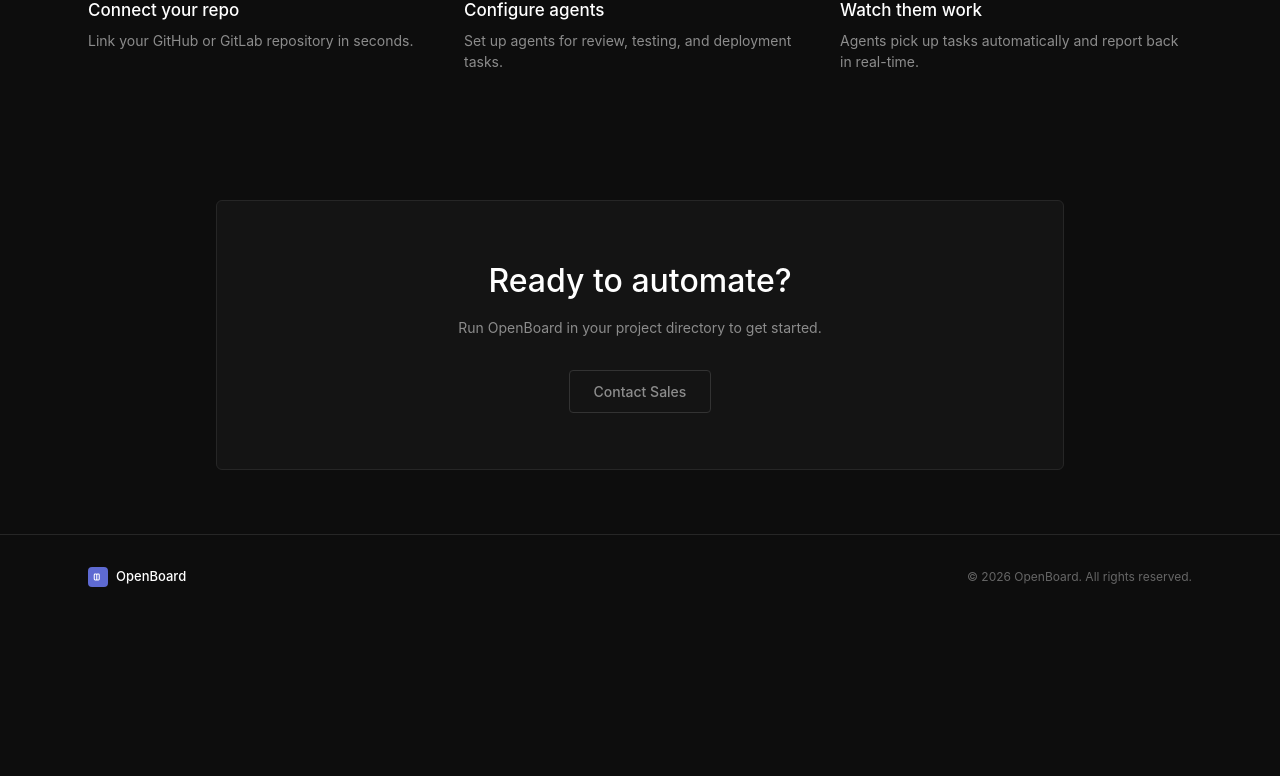
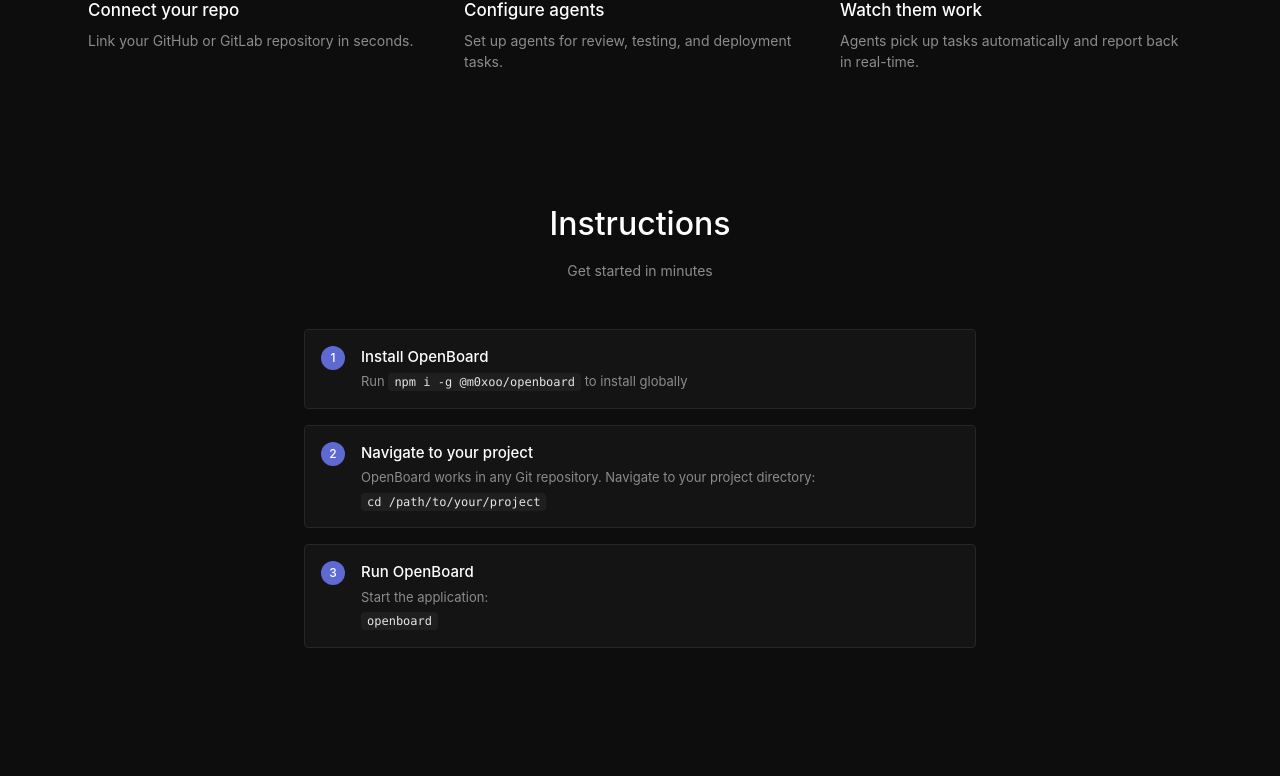
Before and after one commit to M0xoo/test, a Next.js app: page / in a window 1280 px wide. Shown: the part 1495-2271 px from the top of the page. Before the commit the page ends 2114 px from the top, so only its background shows below. Built offline with nearby package versions, Linux system fonts and the light colour scheme.

Commit message:
Add instruction section

```diff
--- a/src/app/page.tsx
+++ b/src/app/page.tsx
@@ -12,6 +12,7 @@
           </div>
           <div className="flex items-center gap-6">
             <a href="#features" className="text-[13px] text-[#8c8c8c] transition-colors hover:text-white">Features</a>
+            <a href="#instructions" className="text-[13px] text-[#8c8c8c] transition-colors hover:text-white">Instructions</a>
             <a href="#how-it-works" className="text-[13px] text-[#8c8c8c] transition-colors hover:text-white">How it works</a>
             <button onClick={() => setShowContactModal(true)} className="text-[13px] text-[#8c8c8c] transition-colors hover:text-white">Enterprise</button>
             <button className="rounded-[4px] bg-[#5e6ad2] px-3.5 py-1.5 text-[13px] font-medium text-white transition-colors hover:bg-[#4b56b0]">
@@ -184,6 +185,46 @@
           </div>
         </section>
 
+        <section id="instructions" className="py-16">
+          <div className="mx-auto max-w-6xl px-6">
+            <div className="mb-12 text-center">
+              <h2 className="mb-3 text-[28px] font-medium text-white md:text-[32px]">Instructions</h2>
+              <p className="text-[14px] text-[#8c8c8c]">Get started in minutes</p>
+            </div>
+            <div className="mx-auto max-w-2xl space-y-4">
+              <div className="rounded-[4px] border border-[#262626] bg-[#141414] p-4">
+                <div className="flex items-start gap-4">
+                  <div className="flex h-6 w-6 flex-shrink-0 items-center justify-center rounded-full bg-[#5e6ad2] text-[12px] font-medium text-white">1</div>
+                  <div>
+                    <h3 className="mb-1 text-[15px] font-medium text-white">Install OpenBoard</h3>
+                    <p className="text-[13px] text-[#8c8c8c]">Run <code className="rounded bg-[#1f1f1f] px-1.5 py-0.5 text-[12px] text-[#e5e5e5]">npm i -g @m0xoo/openboard</code> to install globally</p>
+                  </div>
+                </div>
+              </div>
+              <div className="rounded-[4px] border border-[#262626] bg-[#141414] p-4">
+                <div className="flex items-start gap-4">
+                  <div className="flex h-6 w-6 flex-shrink-0 items-center justify-center rounded-full bg-[#5e6ad2] text-[12px] font-medium text-white">2</div>
+                  <div>
+                    <h3 className="mb-1 text-[15px] font-medium text-white">Navigate to your project</h3>
+                    <p className="text-[13px] text-[#8c8c8c]">OpenBoard works in any Git repository. Navigate to your project directory:</p>
+                    <p className="mt-1 text-[13px] text-[#e5e5e5]"><code className="rounded bg-[#1f1f1f] px-1.5 py-0.5 text-[12px]">cd /path/to/your/project</code></p>
+                  </div>
+                </div>
+              </div>
+              <div className="rounded-[4px] border border-[#262626] bg-[#141414] p-4">
+                <div className="flex items-start gap-4">
+                  <div className="flex h-6 w-6 flex-shrink-0 items-center justify-center rounded-full bg-[#5e6ad2] text-[12px] font-medium text-white">3</div>
+                  <div>
+                    <h3 className="mb-1 text-[15px] font-medium text-white">Run OpenBoard</h3>
+                    <p className="text-[13px] text-[#8c8c8c]">Start the application:</p>
+                    <p className="mt-1 text-[13px] text-[#e5e5e5]"><code className="rounded bg-[#1f1f1f] px-1.5 py-0.5 text-[12px]">openboard</code></p>
+                  </div>
+                </div>
+              </div>
+            </div>
+          </div>
+        </section>
+
         <section className="py-16">
           <div className="mx-auto max-w-4xl px-6 text-center">
             <div className="rounded-[6px] border border-[#262626] bg-[#141414] p-10 md:p-14">
```
